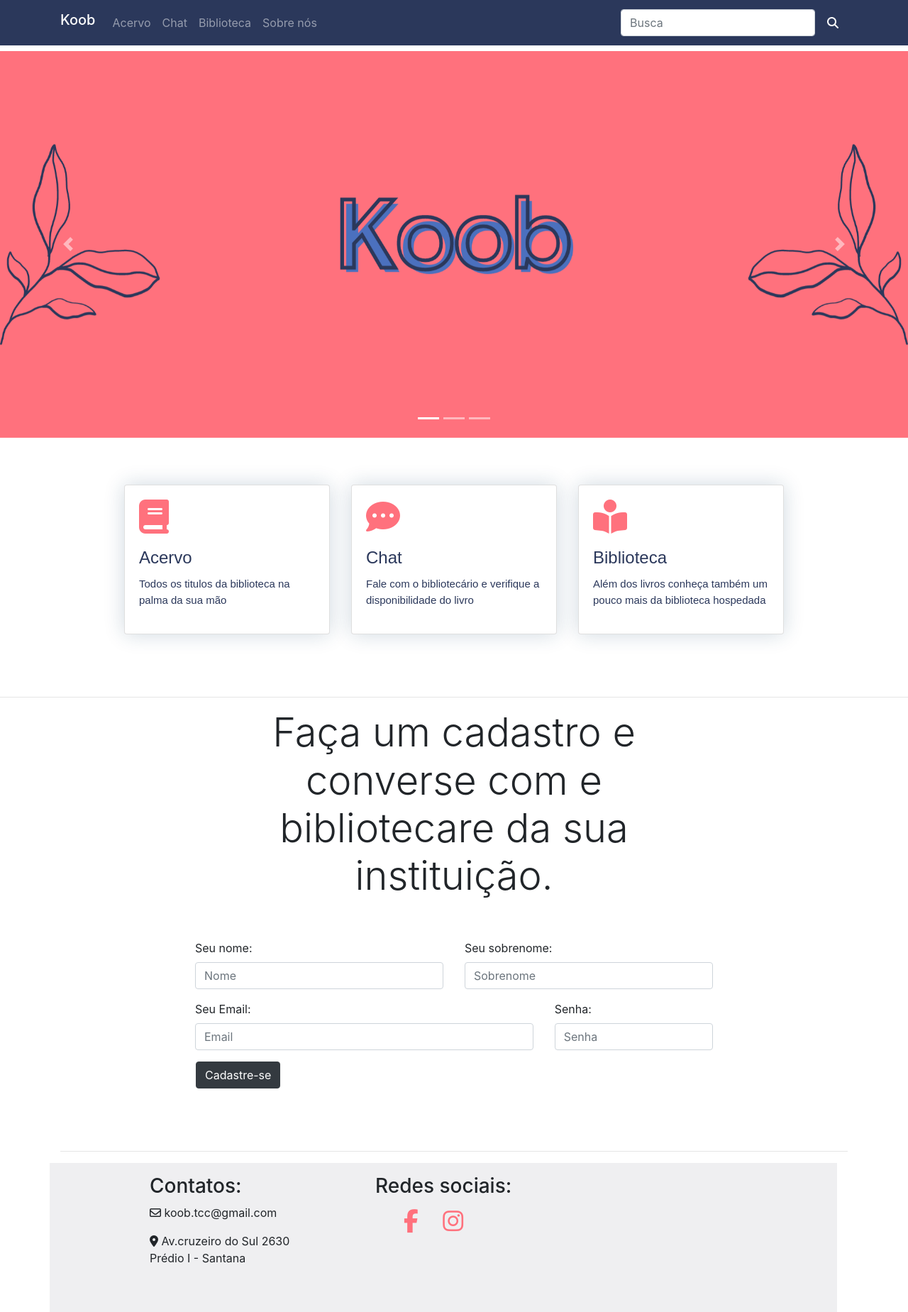
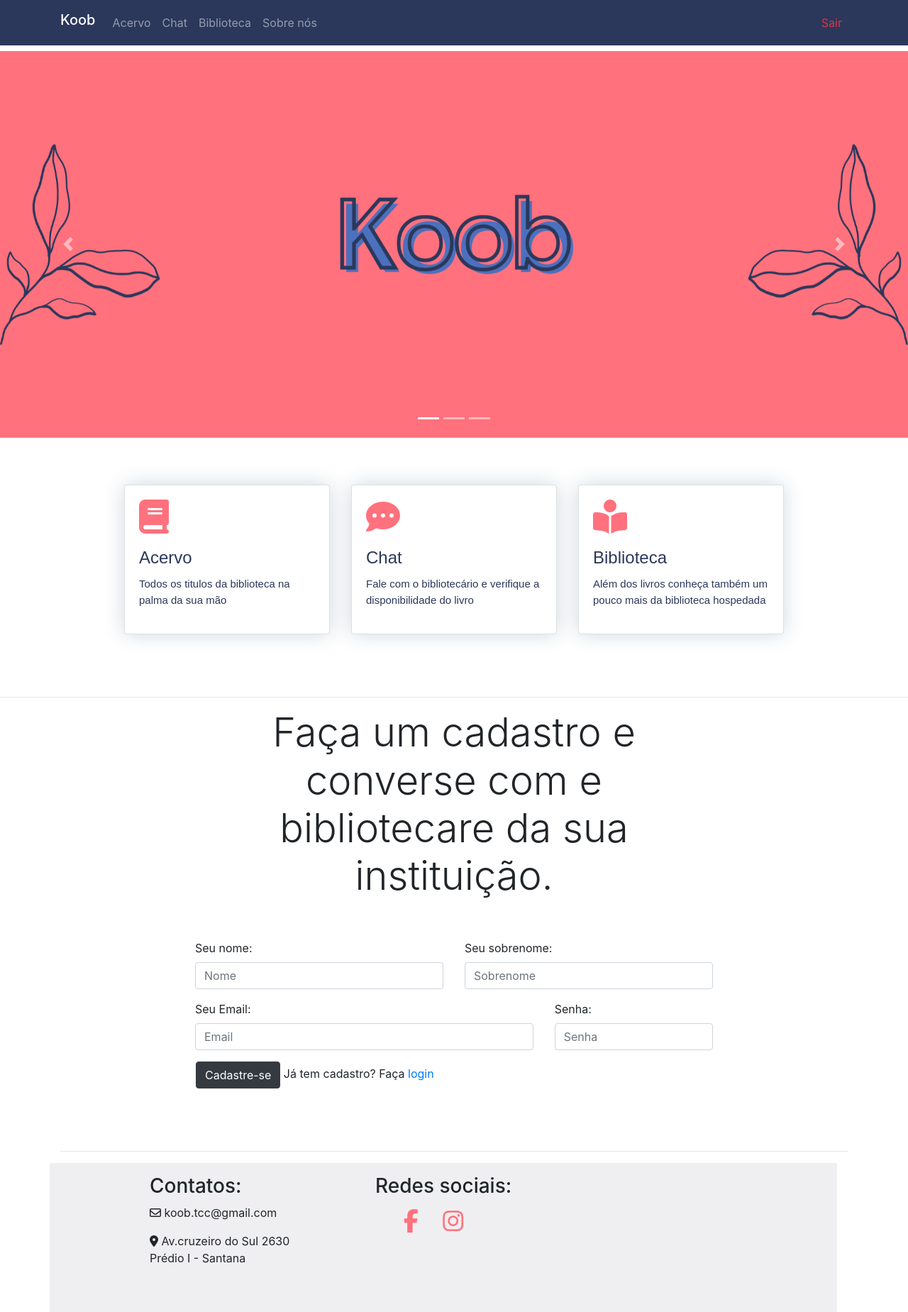
Before and after one commit to HeadFoneSumerOne/koob, a PHP site: page / in a window 1280 px wide. Shown: the whole page at 71% size. Run offline with PHP 8.4, Linux system fonts and the light colour scheme; some libraries are stand-ins or nearby versions; grey boxes are pictures that could not be loaded.

Commit message:
Update index.php

```diff
--- a/index.php
+++ b/index.php
@@ -5,17 +5,20 @@
     <meta charset="utf-8">
     <meta name="viewport" content="width=device-width, initial-scale=1, shrink-to-fit=no">
     <link rel="stylesheet" type="text/css" href="style.css">
-    <script type="text/javascript" src="js/jquery.js"></script>
+    <script src="https://ajax.googleapis.com/ajax/libs/jquery/3.5.1/jquery.min.js"></script>
     <script type="text/javascript" src="js/bootstrap.js"></script>
     <script src="https://kit.fontawesome.com/17f610ec47.js" crossorigin="anonymous"></script>
     <link rel="stylesheet" type="text/css" href="css/bootstrap.min.css">
 
     <title>Koob</title>
   </head>
+
   <body>
     <?php
       include("config.php");
       ob_start();
+      if(isset($_GET['sair']))
+        Cadastro::sair()
     ?>
     <nav class="navbar navbar-expand-lg navbar-dark" style="background-color: #2b385b">
         <div class= "container">
@@ -39,12 +42,11 @@
                     <a class="nav-link" href="nos.php">Sobre nós</a>
                 </li>
             </ul>
-
-            <form class="form-inline">
-                <input class="form-control ml-4 mr-1" type="search" placeholder="Busca">
-                <button class="btn btn-muted" type="Submit"><span style="color: white">
-                  <i class="fas fa-search"></i></span></button>
-            </form>
+            <ul class="navbar-nav">
+            <li class="nav-item">
+                    <a class="nav-link text-danger" href="index.php?sair">Sair</a>
+                </li>
+            </ul>
 
         </div>
     </div>
@@ -60,13 +62,13 @@
 
         <div class="carousel-inner ">
             <div class="carousel-item active">
-                <img src="carkoob1.png" class="img-fluid d-block">
+                <img src="./imagens/carkoob1.png" class="img-fluid d-block">
         </div>
         <div class="carousel-item">
-                <img src="carkoob2.png" class="img-fluid d-block">
+                <img src="./imagens/carkoob2.png" class="img-fluid d-block">
         </div>
         <div class="carousel-item">
-                <img src="carkoob3.png" class="img-fluid d-block">
+                <img src="./imagens/carkoob3.png" class="img-fluid d-block">
         </div>
 
         <a class="carousel-control-prev" href="#carouselSite" role="button" data-slide="prev">
@@ -83,26 +85,30 @@
 
      <div class="row justify-content-center mb-5 ml-auto mr-auto" id="home">
         <div class="col-sm-3">
+            <a href="acervo.php">
             <div class="card">
                 <i class="fas fa-book"></i>
                 <div class="card-body">
                     <h4 class="card-title">Acervo</h4>
                     <p>Todos os titulos da biblioteca na palma da sua mão</p>
-
                 </div>
-            </div>
+                </div>
+            </a>
         </div>
         <div class="col-sm-3">
+            <a href="chat.php">
             <div class="card">
                 <i class="fas fa-comment-dots"></i>
-                <div class="card-body">
+                <div class="card-body ">
                     <h4 class="card-title">Chat</h4>
                     <p>Fale com o bibliotecário e verifique a disponibilidade do livro</p>
 
                 </div>
             </div>
+        </a>
         </div>
         <div class="col-sm-3">
+            <a href="biblioteca.php">
             <div class="card">
                 <i class="fas fa-book-reader"></i>
                 <div class="card-body">
@@ -111,12 +117,13 @@
 
                 </div>
             </div>
+        </a>
         </div>
     </div>
     <br>
     <hr>
 
-    <div class="container">
+    <div class="container" id="registro">
     <div class="row justify-content-center">
         <div class="col-8 text-center mb-5">
             <h3 class="display-4"> Faça um cadastro e converse com e bibliotecare da sua instituição.</h3>
@@ -140,25 +147,26 @@
                 <div class="form row">
                     <div class="form-group col-sm-6">
                         <label for="inputNome">Seu nome:</label>
-                        <input type="text" class="form-control" name="nome" id="inputNome" placeholder="Nome">
+                        <input type="text" class="form-control" name="nome" id="inputNome" placeholder="Nome" required>
                     </div>
 
                     <div class="form-group col-sm-6">
                         <label for="inputSobrenome"> Seu sobrenome:</label>
-                        <input type="text" class="form-control" name="sobrenome" id="inputSobrenome" placeholder="Sobrenome">
+                        <input type="text" class="form-control" name="sobrenome" id="inputSobrenome" placeholder="Sobrenome" required>
                     </div>
                     <div class="form-group col-sm-8">
                         <label for="inputEmail"> Seu Email:</label>
-                        <input type="text" class="form-control" name="email" id="inputEmail" placeholder="Email">
+                        <input type="email" class="form-control" name="email" id="inputEmail" placeholder="Email" pattern="[a-z0-9._%+-]+@[a-z0-9.-]+\.[a-z]{2,4}$" required>
                     </div>
                     <div class="form-group col-sm-4">
                       <label for="inputSenha">Senha:</label>
-                      <input type="password" class="form-control" name="senha" id="inputSenha" placeholder="Senha">
+                      <input type="password" class="form-control" name="senha" id="inputSenha" placeholder="Senha" required>
 
                 </div>
                     <div class="form-row">
                         <div class="col-sm-12 ml-3">
                             <button type="submit" name="acao" class="btn btn-dark">Cadastre-se</button>
+                            <span>Já tem cadastro? Faça <a href="login.php"> login</a></span>
                         </div>
                     </div>
             </form>
@@ -180,8 +188,8 @@
     <div class="col-sm-3 ml-5 mt-3">
         <h3>Redes sociais:</h3>
         <div class="social-networks">
-                        <a href="#" class="facebook"><i class="fab fa-facebook-f"></i></a>
-                        <a href="#" class="instagram"><i class="fab fa-instagram"></i></a>
+                        <a href="https://www.facebook.com/Koob-100708925223834" class="facebook"><i class="fab fa-facebook-f"></i></a>
+                        <a href="https://www.instagram.com/koob.tcc/" class="instagram"><i class="fab fa-instagram"></i></a>
          </div>
     </div>
 
@@ -190,18 +198,9 @@
     </div>
 </div>
 
-
-
-
-
-
-
-
-
-    <!-- Optional JavaScript -->
-    <!-- jQuery first, then Popper.js, then Bootstrap JS -->
     <script src="https://code.jquery.com/jquery-3.5.1.slim.min.js" integrity="sha384-DfXdz2htPH0lsSSs5nCTpuj/zy4C+OGpamoFVy38MVBnE+IbbVYUew+OrCXaRkfj" crossorigin="anonymous"></script>
     <script src="https://cdn.jsdelivr.net/npm/popper.js@1.16.0/dist/umd/popper.min.js" integrity="sha384-Q6E9RHvbIyZFJoft+2mJbHaEWldlvI9IOYy5n3zV9zzTtmI3UksdQRVvoxMfooAo" crossorigin="anonymous"></script>
     <script src="https://stackpath.bootstrapcdn.com/bootstrap/4.5.0/js/bootstrap.min.js" integrity="sha384-OgVRvuATP1z7JjHLkuOU7Xw704+h835Lr+6QL9UvYjZE3Ipu6Tp75j7Bh/kR0JKI" crossorigin="anonymous"></script>
+
   </body>
 </html>
```
